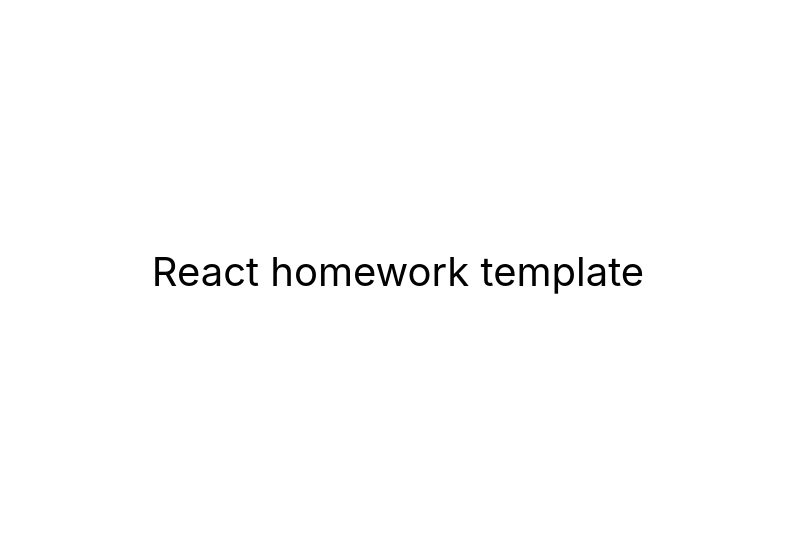
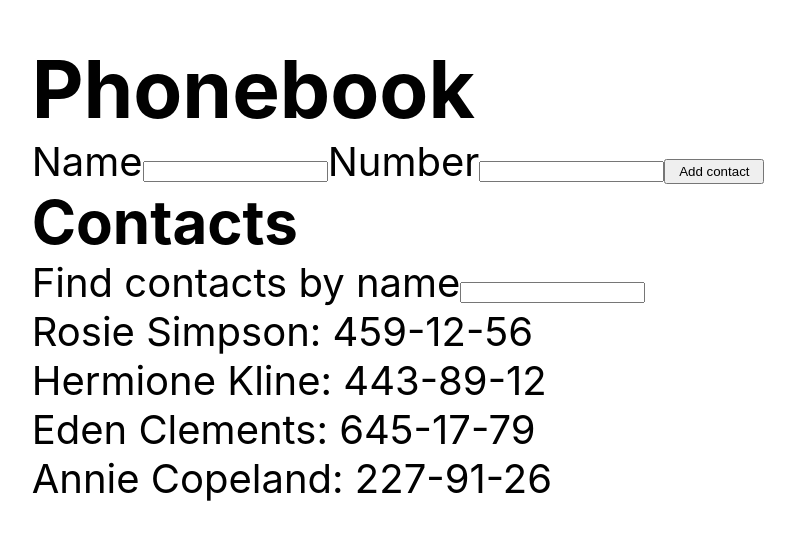
Before and after one commit to mazur992/goit-react-hw-02-phonebook, a React (Create React App) app: page / in a window 1280 px wide. Shown: the part 129-668 px from the top of the page, without its empty margins (242-1037 px from the left). Built offline with nearby package versions, Linux system fonts and the light colour scheme.

Commit message:
add filter

```diff
--- a/package.json
+++ b/package.json
@@ -7,6 +7,7 @@
     "@testing-library/jest-dom": "^5.16.3",
     "@testing-library/react": "^12.1.4",
     "@testing-library/user-event": "^13.5.0",
+    "nanoid": "^4.0.2",
     "react": "^18.1.0",
     "react-dom": "^18.1.0",
     "react-scripts": "5.0.1",
--- a/src/components/App.jsx
+++ b/src/components/App.jsx
@@ -1,4 +1,44 @@
-export const App = () => {
+import React, { Component } from 'react';
+import { nanoid } from 'nanoid';
+// import ContactForm from './ContactForm/ContactForm';
+import Filter from './Filter/Filter';
+export class App extends Component {
+  state = {
+    contacts: [
+      { id: 'id-1', name: 'Rosie Simpson', number: '459-12-56' },
+      { id: 'id-2', name: 'Hermione Kline', number: '443-89-12' },
+      { id: 'id-3', name: 'Eden Clements', number: '645-17-79' },
+      { id: 'id-4', name: 'Annie Copeland', number: '227-91-26' },
+    ],
+    name: '',
+    number: '',
+    filter: '',
+  };
+
+  handleNameChange = event => {
+    const { name, value } = event.target;
+    this.setState({ [name]: value });
+  };
+  handleBtnNameSubmit = event => {
+    event.preventDefault();
+
+    this.setState(prevState => ({
+      contacts: [
+        ...prevState.contacts,
+        { name: this.state.name, id: nanoid(), number: this.state.number },
+      ],
+    }));
+    this.setState({ name: '', number: '' });
+  };
+  getVisibleName = () => {
+    const normilizeFilter = this.state.filter.toLocaleLowerCase();
+    return this.state.contacts.filter(contact =>
+      contact.name.toLocaleLowerCase().includes(normilizeFilter)
+    );
+  };
+  render() {
+    const { name, number, filter } = this.state;
+    const visibleName = this.getVisibleName();
     return (
       <div
         style={{
@@ -7,10 +47,63 @@ export const App = () => {
           justifyContent: 'center',
           alignItems: 'center',
           fontSize: 40,
-        color: '#010101'
+          color: '#010101',
         }}
       >
-      React homework template
+        <div>
+          <h1>Phonebook</h1>
+          <form onSubmit={this.handleBtnNameSubmit}>
+            <label htmlFor={nanoid()}>
+              Name
+              <input
+                id={nanoid()}
+                type="text"
+                name="name"
+                value={name}
+                pattern="^[a-zA-Zа-яА-Я]+(([' -][a-zA-Zа-яА-Я ])?[a-zA-Zа-яА-Я]*)*$"
+                title="Name may contain only letters, apostrophe, dash and spaces. For example Adrian, Jacob Mercer, Charles de Batz de Castelmore d'Artagnan"
+                required
+                onChange={this.handleNameChange}
+              />
+            </label>
+            <label htmlFor={nanoid()}>
+              Number
+              <input
+                id={nanoid()}
+                type="tel"
+                name="number"
+                value={number}
+                pattern="\+?\d{1,4}?[-.\s]?\(?\d{1,3}?\)?[-.\s]?\d{1,4}[-.\s]?\d{1,4}[-.\s]?\d{1,9}"
+                title="Phone number must be digits and can contain spaces, dashes, parentheses and can start with +"
+                required
+                onChange={this.handleNameChange}
+              />
+            </label>
+            <button
+              style={{
+                height: '25px',
+                width: '100px',
+              }}
+              type="submit"
+            >
+              Add contact
+            </button>
+          </form>
+          {/* <ContactForm /> */}
+          <h2>Contacts</h2>
+          <Filter value={filter} onChange={this.handleNameChange} />
+          {/* <ContactList /> */}
+          <ul>
+            {visibleName.map(contact => {
+              return (
+                <li key={contact.id}>
+                  {contact.name}: {contact.number}
+                </li>
+              );
+            })}
+          </ul>
+        </div>
       </div>
     );
-};
+  }
+}
--- /dev/null
+++ b/src/components/ContactForm/ContactForm.jsx
@@ -0,0 +1,14 @@
+// import { Component } from 'react';
+// export default class ContactForm extends Component {
+//   render() {
+//     return (
+//       <input
+//         type="text"
+//         name="name"
+//         pattern="^[a-zA-Zа-яА-Я]+(([' -][a-zA-Zа-яА-Я ])?[a-zA-Zа-яА-Я]*)*$"
+//         title="Name may contain only letters, apostrophe, dash and spaces. For example Adrian, Jacob Mercer, Charles de Batz de Castelmore d'Artagnan"
+//         required
+//       />
+//     );
+//   }
+// }
--- /dev/null
+++ b/src/components/Filter/Filter.jsx
@@ -0,0 +1,8 @@
+export default function Filter({ value, onChange }) {
+  return (
+    <label>
+      Find contacts by name
+      <input type="text" name="filter" value={value} onChange={onChange} />
+    </label>
+  );
+}
--- a/src/index.css
+++ b/src/index.css
@@ -13,3 +13,26 @@ code {
   font-family: source-code-pro, Menlo, Monaco, Consolas, 'Courier New',
     monospace;
 }
+ul {
+  list-style: none;
+  margin: 0;
+  padding: 0;
+}
+img {
+  display: block;
+  width: 100%;
+  height: auto;
+}
+h1,
+h2,
+h3,
+h4,
+h5,
+h6,
+p {
+  margin: 0;
+  padding: 0;
+}
+a {
+  text-decoration: none;
+}
```
Also changed, not shown: 1 other file (tests, documents, lock files or other folders). Lines whose indentation alone changed are shown as unchanged.
